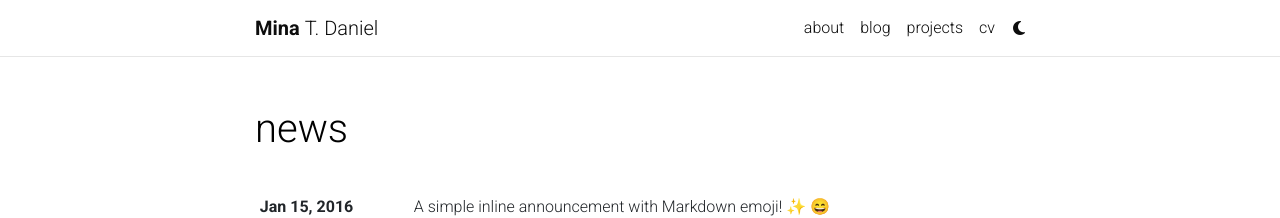
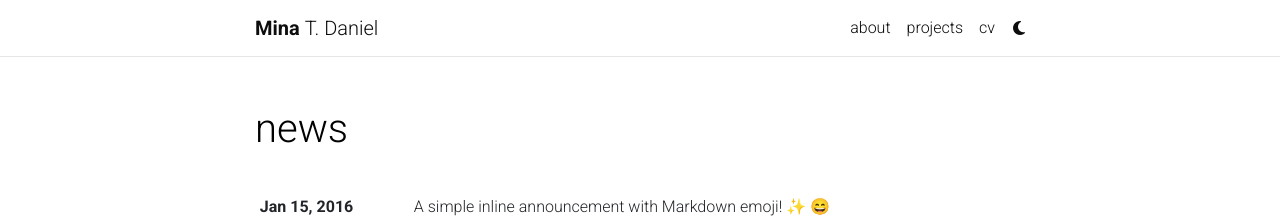
Before and after one commit to Minaaa01/Minaaa01.github.io, a Jekyll site: the page built from news.html, in a window 1280 px wide. Shown: the top 218 px of the page. Built offline with Jekyll 4.4.1, drawn with Linux system fonts in a browser that asks for light colours; full-size pictures stand in for the smaller copies a plugin makes; emoji names are drawn with the system emoji font; comment, search, counter and statistics services are not loaded; a style sheet for code colours, icons or effects is not loaded.

Commit message:
Update _config.yml

```diff
--- a/_config.yml
+++ b/_config.yml
@@ -119,11 +119,6 @@
 # -----------------------------------------------------------------------------
 # Blog
 # -----------------------------------------------------------------------------
-
-blog_name: al-folio # blog_name will be displayed in your blog page
-blog_nav_title: blog # your blog must have a title for it to be displayed in the nav bar
-blog_description: a simple whitespace theme for academics
-permalink: /blog/:year/:title/
 
 # Pagination
 pagination:
```
